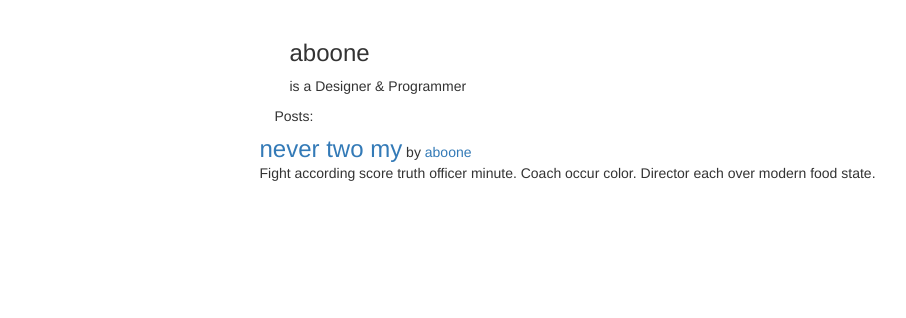
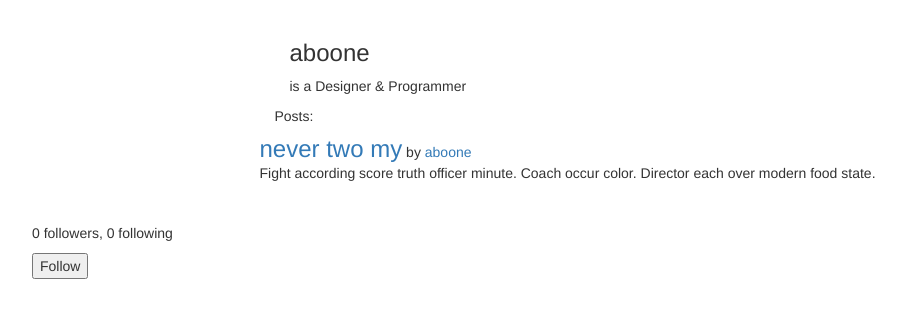
Before and after one commit to shreysahgal/DevConnect, a Flask app: a page that uses devconnect/profile/templates/displayuser.html in a window 1280 px wide. Shown: the part 52-370 px from the top of the page, without its empty margins (38-944 px from the left). Run offline with Flask 2, Linux system fonts and the light colour scheme; a user stored in the database is signed in; data comes from the database, SQL or seed files in the repository; both versions use the stored data as it was after the commit; some libraries are stand-ins or nearby versions.

Commit message:
added follower support

```diff
--- a/devconnect/models.py
+++ b/devconnect/models.py
@@ -7,6 +7,11 @@ db = SQLAlchemy()
 assoc_table = db.Table('assoc',
     db.Column('user_id', db.Integer, db.ForeignKey('users.id')),
     db.Column('tag_id', db.Integer, db.ForeignKey('tags.id'))
+)
+
+followers = db.Table('followers',
+    db.Column('follower_id', db.Integer, db.ForeignKey('users.id')),
+    db.Column('followed_id', db.Integer, db.ForeignKey('users.id'))
 )
 
 class User(UserMixin, db.Model):
@@ -20,6 +25,25 @@ class User(UserMixin, db.Model):
     # implicit "tags" field here because of many-to-many relationship
     posts = db.relationship('Post', backref='author', lazy='dynamic')
     comments = db.relationship('Comment', backref='author', lazy='dynamic')
+
+    followed = db.relationship('User', secondary=followers, primaryjoin=(followers.c.follower_id == id), secondaryjoin = (followers.c.followed_id == id), backref = db.backref('followers', lazy = 'dynamic'), lazy='dynamic')
+
+    #helper functions for following
+    def follow(self, user):
+        if not self.is_following(user):
+            self.followed.append(user)
+
+    def unfollow(self, user):
+        if self.is_following(user):
+            self.followed.remove(user)
+
+    def is_following(self, user):
+        return self.followed.filter(followers.c.followed_id == user.id).count() > 0
+
+    def followed_posts(self):
+        followed = Post.query.join(followers, (followers.c.followed_id == Post.user_id)).filter(followers.c.follower_id == self.id).order_by(Post.timestamp.desc())
+        own = Post.query.filter_by(user_id=self.id)
+        return followed.union(own).order_by(Post.timestamp.desc())
 
 class Post(db.Model):
     __tablename__ = 'posts'
@@ -47,5 +71,6 @@ class Tag(db.Model):
     name = db.Column(db.String(64), unique=True)
     users = db.relationship('User', secondary=assoc_table, backref=db.backref('tags', lazy='dynamic'), lazy='dynamic')
 
+
 if __name__ == '__main__':
     user = User(email="email", username="username", password="password")
--- a/devconnect/profile/forms.py
+++ b/devconnect/profile/forms.py
@@ -1,6 +1,10 @@
 from flask_wtf import FlaskForm
-from wtforms import StringField
+from wtforms import StringField, SubmitField
 from wtforms.validators import InputRequired, Length
 
 class EditProfileForm(FlaskForm):
     username = StringField('username', validators=[InputRequired(), Length(min=4, max=15)])
+
+#this is an empty form for following people (we don't want people to actually submit a form)
+class FollowForm(FlaskForm):
+    submit = SubmitField('submit')
--- a/devconnect/profile/routes.py
+++ b/devconnect/profile/routes.py
@@ -1,12 +1,11 @@
-from flask import Flask, render_template, request, redirect, url_for
+from flask import Flask, render_template, request, redirect, url_for, flash
 from flask_wtf import FlaskForm
 from flask_sqlalchemy import SQLAlchemy
 from flask_login import login_required, current_user
 
-# from devconnect.profile.forms import EditProfileForm
 from devconnect import User, Post
 from devconnect.profile import bp
-from devconnect.profile.forms import EditProfileForm
+from devconnect.profile.forms import EditProfileForm, FollowForm
 from devconnect import db
 from config import Config
 
@@ -17,8 +16,8 @@ def view_user(username):
     if user:
         is_a = ' & '.join([t.name for t in user.tags])
         posts = Post.query.filter(Post.author == user)
-        isLoggedin = user == current_user
-        return render_template('displayuser.html', user=user, is_a=is_a, posts=posts, edit=isLoggedin)
+        followForm = FollowForm()
+        return render_template('displayuser.html', user=user, is_a=is_a, posts=posts, followForm=followForm)
     return "user doesn't exist"
 
 @bp.route('/edit_profile', methods = ['GET', 'POST'])
@@ -32,3 +31,41 @@ def edit_profile():
     elif request.method == 'GET':
         form.username.data = current_user.username
     return render_template('edit_profile.html', form=form)
+
+@bp.route('/follow/<username>', methods =['POST'])
+@login_required
+def follow(username):
+    form = FollowForm()
+    if form.validate_on_submit():
+        user = User.query.filter_by(username=username).first()
+        if user is None:
+            flash('User {} not found.'.format(username))
+            return redirect(url_for('home.index'))
+        if user == current_user:
+            flash('You cannot follow yourself narcissist -.-')
+            return redirect(url_for('profile.view_user', username=current_user.username))
+        current_user.follow(user)
+        db.session.commit()
+        flash('You are following {}!'.format(username))
+        return redirect(url_for('profile.view_user', username=user.username))
+    else:
+        return redirect(url_for('home.index')) #if somehow CSRF token fails
+
+@bp.route('/unfollow/<username>', methods =['POST'])
+@login_required
+def unfollow(username):
+    form = FollowForm()
+    if form.validate_on_submit():
+        user = User.query.filter_by(username=username).first()
+        if user is None:
+            flash("User {} not found.".format(username))
+            return redirect(url_for('home.index'))
+        if user == current_user:
+            flash("You cannot unfollow yourself scrub".format(username))
+            return redirect(url_for('profile.view_user', username=current_user.username))
+        current_user.unfollow(user)
+        db.session.commit()
+        flash('You are not following {} sucks for them i guess'.format(username))
+        return redirect(url_for('profile.view_user', username=user.username))
+    else:
+        return redirect(url_for('home.index')) #if somehow CSRF token fails
--- a/devconnect/profile/templates/displayuser.html
+++ b/devconnect/profile/templates/displayuser.html
@@ -5,14 +5,22 @@ Sign Up
 {% endblock %}
 
 {% block content %}
+<div class="container">
+    {% for message in get_flashed_messages() %}
+    <div class="alert alert-warning">
+        <button type="button" class="close" data-dismiss="alert">&times;</button>
+        {{ message }}
+    </div>
+    {% endfor %}
+</div>
 <div class="row">
     <div class="container" style="width: 50%">
         <h3>{{ user.username}}</h3>
         <p>is a {{ is_a }}</p>
         <div class="row">
             <p>
-                Posts:
-                {% for post in posts %}
+            Posts:
+            {% for post in posts %}
                 <!--Draw post-->
             <div class="row">
                 {% if post.kind == 'i' %}
@@ -36,11 +44,32 @@ Sign Up
             </p>
         </div>
     </div>
-    {% if edit: %}
+    <div class = "container">
+    <p>{{user.followers.count()}} followers, {{user.followed.count()}} following</p>
+    {% if current_user.is_authenticated %}
+    {% if user == current_user %}
     <div class="column-12" style="width: 50%">
         <a href="{{url_for('profile.edit_profile')}}"><button type="button" class="btn btn-primary">Edit Your
                 Profile</button></a>
     </div>
+    <h1>Followers</h1>
+    {% elif not current_user.is_following(user) %}
+    <p>
+        <form action ="{{url_for('profile.follow', username=user.username) }}" method = "POST">
+            {{followForm.hidden_tag()}}
+            {{followForm.submit(value="Follow")}}
+        </form>
+    </p>
+    {% else %}
+    <p>
+        <form action ="{{url_for('profile.unfollow', username=user.username) }}" method = "POST">
+            {{followForm.hidden_tag()}}
+            {{followForm.submit(value="Unfollow")}}
+        </form>
+    </p>
+    {% endif %}
+    {% endif %}
 </div>
-{% endif %}
+
+</div>
 {% endblock %}
```
Also changed, not shown: database.db.
